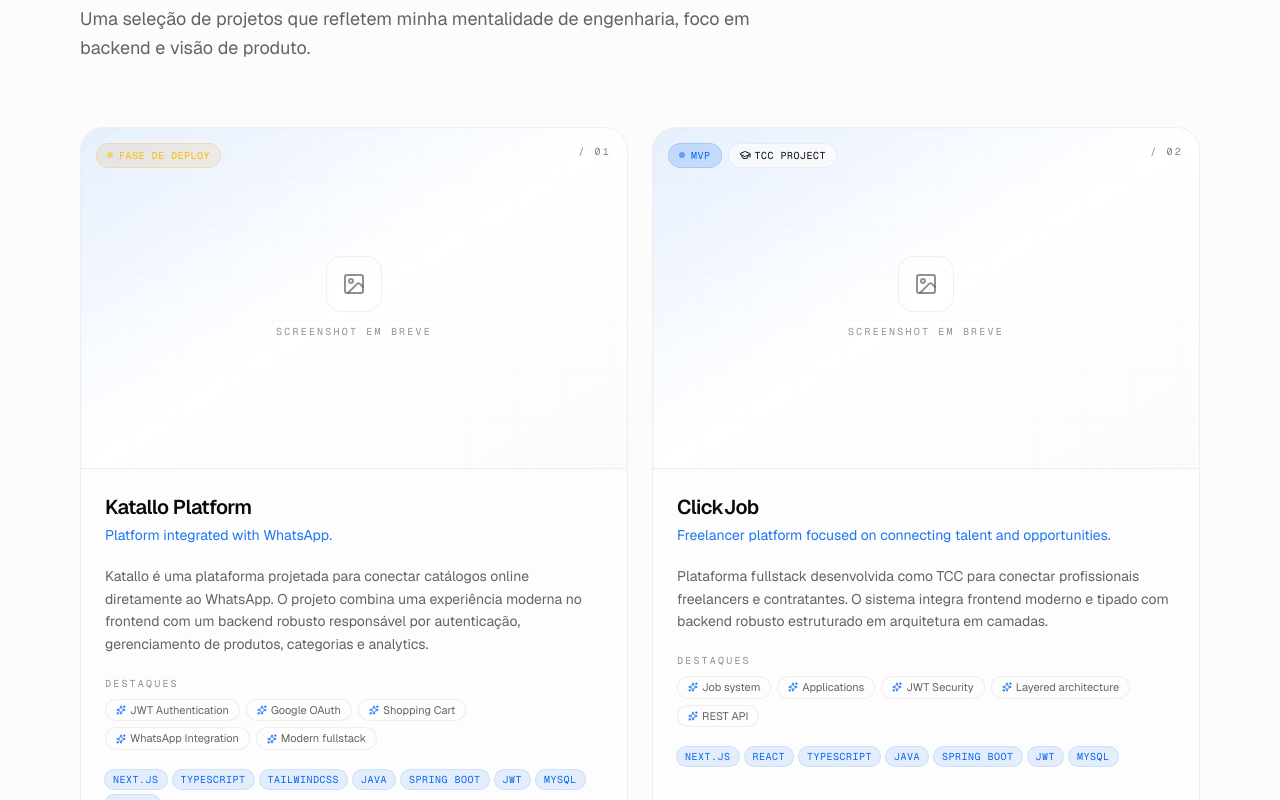
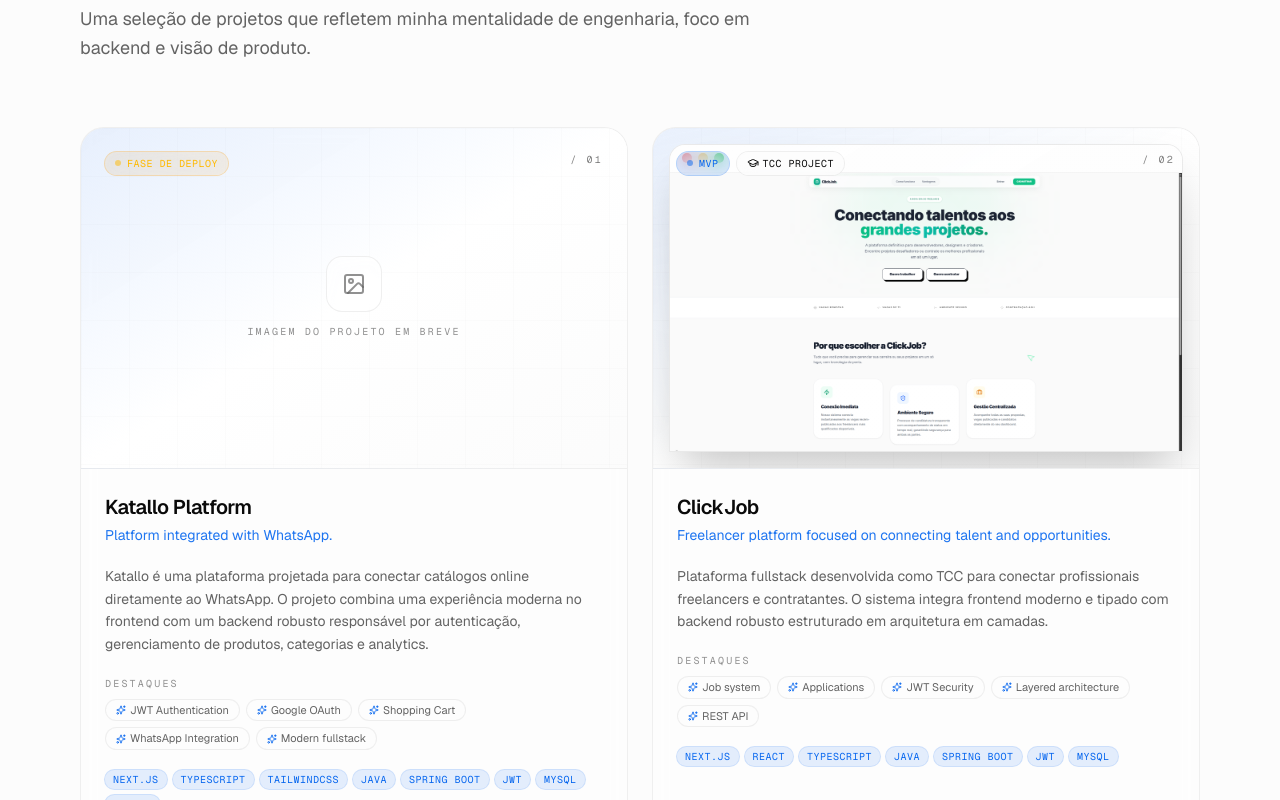
Before and after one commit to fxxggah/my-portfolio, a Next.js app: page / in a window 1280 px wide. Shown: the part 3520-4320 px from the top of the page. Built offline with nearby package versions, Linux system fonts and the light colour scheme.

Commit message:
refactor: altera alguns textos

```diff
--- a/components/language-provider.tsx
+++ b/components/language-provider.tsx
@@ -81,7 +81,7 @@ const pt: Dict = {
   "projects.tcc": "TCC Project",
   "projects.viewGithub": "GitHub",
   "projects.viewDemo": "Demo",
-  "projects.imageSoon": "Screenshot em breve",
+  "projects.imageSoon": "Imagem do projeto em breve",
   "projects.highlights": "Destaques",
 
   "p1.title": "Katallo Platform",
@@ -188,7 +188,7 @@ const en: Dict = {
   "projects.tcc": "TCC Project",
   "projects.viewGithub": "GitHub",
   "projects.viewDemo": "Demo",
-  "projects.imageSoon": "Screenshot coming soon",
+  "projects.imageSoon": "Image of the project coming soon.",
   "projects.highlights": "Highlights",
 
   "p1.title": "Katallo Platform",
--- a/components/projects.tsx
+++ b/components/projects.tsx
@@ -1,7 +1,8 @@
 "use client"
 
 import * as React from "react"
-import { ArrowUpRight, Github, ImageIcon, Sparkles, GraduationCap } from "lucide-react"
+import Image from "next/image"
+import { ArrowUpRight, Github, ImageIcon, Sparkles, GraduationCap, X, Monitor, Smartphone } from "lucide-react"
 import { useLanguage } from "@/components/language-provider"
 import { SectionHeader } from "@/components/section-header"
 import { useReveal } from "@/hooks/use-reveal"
@@ -19,6 +20,8 @@ type Project = {
   github?: string
   demo?: string
   tcc?: boolean
+  image?: string
+  imageMobile?: string // <-- Adicionado suporte opcional para print mobile
 }
 
 const projects: Project[] = [
@@ -42,6 +45,8 @@ const projects: Project[] = [
     tcc: true,
     highlights: ["Job system", "Applications", "JWT Security", "Layered architecture", "REST API"],
     stack: ["Next.js", "React", "TypeScript", "Java", "Spring Boot", "JWT", "MySQL"],
+    image: "/clickjob-pc.png",
+    imageMobile: "/clickjob-mobile.png", // <-- Injetada sua imagem mobile aqui
   },
   {
     id: "stock",
@@ -75,6 +80,25 @@ export function Projects() {
   const { t } = useLanguage()
   const ref = useReveal<HTMLDivElement>()
 
+  // Estados para controlar o Modal de visualização da imagem
+  const [activeProject, setActiveProject] = React.useState<Project | null>(null)
+  const [viewMode, setViewMode] = React.useState<"pc" | "mobile">("pc")
+
+  // Função para abrir o modal resetando a visão para PC primeiro
+  const openModal = (project: Project) => {
+    setActiveProject(project)
+    setViewMode("pc")
+  }
+
+  // Fecha o modal ao pressionar ESC de forma nativa
+  React.useEffect(() => {
+    const handleKeyDown = (e: KeyboardEvent) => {
+      if (e.key === "Escape") setActiveProject(null)
+    }
+    window.addEventListener("keydown", handleKeyDown)
+    return () => window.removeEventListener("keydown", handleKeyDown)
+  }, [])
+
   return (
     <section id="projects" className="relative scroll-mt-24 py-24 sm:py-32">
       <div className="mx-auto max-w-6xl px-4">
@@ -92,9 +116,43 @@ export function Projects() {
               key={p.id}
               className="group relative flex flex-col overflow-hidden rounded-3xl border border-border/60 bg-card/40 backdrop-blur transition-all duration-500 hover:border-primary/40 hover:-translate-y-1"
             >
-              {/* Image placeholder */}
+              {/* Container da Imagem ou Placeholder */}
               <div className="relative aspect-[16/10] overflow-hidden border-b border-border/60 bg-gradient-to-br from-primary/10 via-card to-background">
                 <div className="absolute inset-0 bg-grid opacity-30" />
+
+                {/* Condicional de renderização da imagem */}
+                {p.image ? (
+                  <button
+                    onClick={() => openModal(p)}
+                    className="absolute inset-0 flex flex-col p-3 sm:p-4 pb-0 w-full h-full text-left focus:outline-none"
+                    title="Clique para ampliar"
+                  >
+                    {/* Mockup da Janela do Mac no Card */}
+                    <div className="flex flex-col w-full h-full rounded-t-xl border border-border/80 bg-background/90 shadow-2xl overflow-hidden">
+                      {/* Barra Superior do Mac */}
+                      <div className="flex h-7 items-center bg-card/80 border-b border-border/40 px-3 gap-1.5 flex-none">
+                        <div className="h-2.5 w-2.5 rounded-full bg-[#FF5F56] opacity-80" />
+                        <div className="h-2.5 w-2.5 rounded-full bg-[#FFBD2E] opacity-80" />
+                        <div className="h-2.5 w-2.5 rounded-full bg-[#27C93F] opacity-80" />
+                      </div>
+
+                      {/* Wrapper interno da Imagem */}
+                      <div className="relative w-full flex-1 overflow-hidden bg-background">
+                        <Image
+                          src={p.image}
+                          alt={t(p.titleKey)}
+                          fill
+                          sizes="(max-width: 768px) 100vw, 50vw"
+                          className="object-cover object-top transition-transform duration-500 group-hover:scale-[1.03]"
+                          priority={idx < 2}
+                        />
+                      </div>
+                    </div>
+                    {/* Dark overlay sutil */}
+                    <div className="absolute inset-0 pointer-events-none bg-gradient-to-b from-background/10 via-transparent to-background/5" />
+                  </button>
+                ) : (
+                  /* Fallback Centralizado */
                   <div className="absolute inset-0 flex items-center justify-center">
                     <div className="flex flex-col items-center gap-3 text-muted-foreground/70">
                       <div className="flex h-14 w-14 items-center justify-center rounded-2xl border border-border/60 bg-card/60 backdrop-blur">
@@ -105,9 +163,13 @@ export function Projects() {
                       </span>
                     </div>
                   </div>
+                )}
+
                 {/* Glow corner */}
                 <div className="pointer-events-none absolute -top-20 -right-20 h-48 w-48 rounded-full bg-primary/20 blur-3xl opacity-0 transition-opacity group-hover:opacity-100" />
-                <div className="absolute left-4 top-4 flex items-center gap-2">
+
+                {/* Badges e Contador por cima da imagem */}
+                <div className="absolute left-6 top-6 flex items-center gap-2 z-10 pointer-events-none">
                   <span
                     className={cn(
                       "inline-flex items-center gap-1.5 rounded-full px-2.5 py-1 ring-1 backdrop-blur text-[10px] font-mono uppercase tracking-wider",
@@ -124,11 +186,12 @@ export function Projects() {
                     </span>
                   )}
                 </div>
-                <div className="absolute right-4 top-4 font-mono text-[10px] uppercase tracking-[0.22em] text-muted-foreground/80">
+                <div className="absolute right-6 top-6 font-mono text-[10px] uppercase tracking-[0.22em] text-muted-foreground/80 z-10 pointer-events-none">
                   / 0{idx + 1}
                 </div>
               </div>
 
+              {/* Conteúdo do Card */}
               <div className="flex flex-1 flex-col gap-5 p-6">
                 <div>
                   <h3 className="text-xl font-semibold tracking-tight">{t(p.titleKey)}</h3>
@@ -185,6 +248,97 @@ export function Projects() {
           ))}
         </div>
       </div>
+
+      {/* ================= MODAL DE PREVIEW (MAC WINDOW EFFECT) ================= */}
+      {activeProject && activeProject.image && (
+        <div
+          className="fixed inset-0 z-50 flex flex-col items-center justify-center bg-background/80 p-4 backdrop-blur-md animate-in fade-in duration-200"
+          onClick={() => setActiveProject(null)} // Fecha clicando fora
+        >
+          {/* Botão Superior para Fechar e Controles de Versão (PC/Mobile) */}
+          <div
+            className="flex w-full max-w-4xl items-center justify-between pb-4"
+            onClick={(e) => e.stopPropagation()}
+          >
+            <div className="flex items-center gap-2">
+              <h4 className="text-sm font-medium tracking-wide text-foreground">
+                {t(activeProject.titleKey)} Preview
+              </h4>
+              {activeProject.imageMobile && (
+                <div className="ml-4 flex items-center gap-1 rounded-full border border-border bg-card/50 p-1 backdrop-blur">
+                  <button
+                    onClick={() => setViewMode("pc")}
+                    className={cn(
+                      "inline-flex h-7 w-7 items-center justify-center rounded-full transition-all",
+                      viewMode === "pc" ? "bg-primary text-primary-foreground shadow-sm" : "text-muted-foreground hover:text-foreground"
+                    )}
+                    title="Ver versão PC"
+                  >
+                    <Monitor className="h-3.5 w-3.5" />
+                  </button>
+                  <button
+                    onClick={() => setViewMode("mobile")}
+                    className={cn(
+                      "inline-flex h-7 w-7 items-center justify-center rounded-full transition-all",
+                      viewMode === "mobile" ? "bg-primary text-primary-foreground shadow-sm" : "text-muted-foreground hover:text-foreground"
+                    )}
+                    title="Ver versão Mobile"
+                  >
+                    <Smartphone className="h-3.5 w-3.5" />
+                  </button>
+                </div>
+              )}
+            </div>
+
+            <button
+              onClick={() => setActiveProject(null)}
+              className="inline-flex h-9 w-9 items-center justify-center rounded-full border border-border/80 bg-card/60 text-muted-foreground backdrop-blur transition-all hover:border-primary/40 hover:text-foreground hover:scale-105"
+            >
+              <X className="h-4 w-4" />
+            </button>
+          </div>
+
+          {/* Janela do Mac Expandida */}
+          <div
+            className={cn(
+              "flex flex-col border border-border bg-background shadow-2xl overflow-hidden transition-all duration-300 rounded-xl",
+              viewMode === "pc" ? "w-full max-w-4xl aspect-[16/10]" : "w-[320px] aspect-[9/16]"
+            )}
+            onClick={(e) => e.stopPropagation()} // Impede fechar ao clicar na janela
+          >
+            {/* Barra do Mac */}
+            <div className="flex h-9 items-center bg-card border-b border-border/60 px-4 gap-2 flex-none justify-between">
+              <div className="flex gap-1.5">
+                <button onClick={() => setActiveProject(null)} className="h-3 w-3 rounded-full bg-[#FF5F56] hover:opacity-80 transition-opacity" />
+                <div className="h-3 w-3 rounded-full bg-[#FFBD2E]" />
+                <div className="h-3 w-3 rounded-full bg-[#27C93F]" />
+              </div>
+              <div className="font-mono text-[10px] text-muted-foreground/80 select-none">
+                {viewMode === "pc" ? "clickjob.com" : "clickjob.com"}
+              </div>
+              <div className="w-12" /> {/* Spacer para centralizar o texto */}
+            </div>
+
+            {/* Imagem em exibição de acordo com o Toggle (PC ou Mobile) */}
+            <div className="relative w-full flex-1 bg-neutral-950 overflow-y-auto custom-scrollbar">
+              <Image
+                src={viewMode === "pc" ? activeProject.image : (activeProject.imageMobile || activeProject.image)}
+                alt={t(activeProject.titleKey)}
+                fill
+                className={cn(
+                  "object-cover",
+                  viewMode === "pc" ? "object-top" : "object-contain"
+                )}
+                quality={95}
+              />
+            </div>
+          </div>
+
+          <p className="mt-4 font-mono text-[10px] text-muted-foreground/60 tracking-wider">
+            DICA: VOCÊ TAMBÉM PODE PRESSIONAR [ESC] PARA FECHAR
+          </p>
+        </div>
+      )}
     </section>
   )
 }
```
Also changed, not shown: public/katallo-mobile.png (added), public/katallo-pc.png (added). Lines whose indentation alone changed are shown as unchanged.
